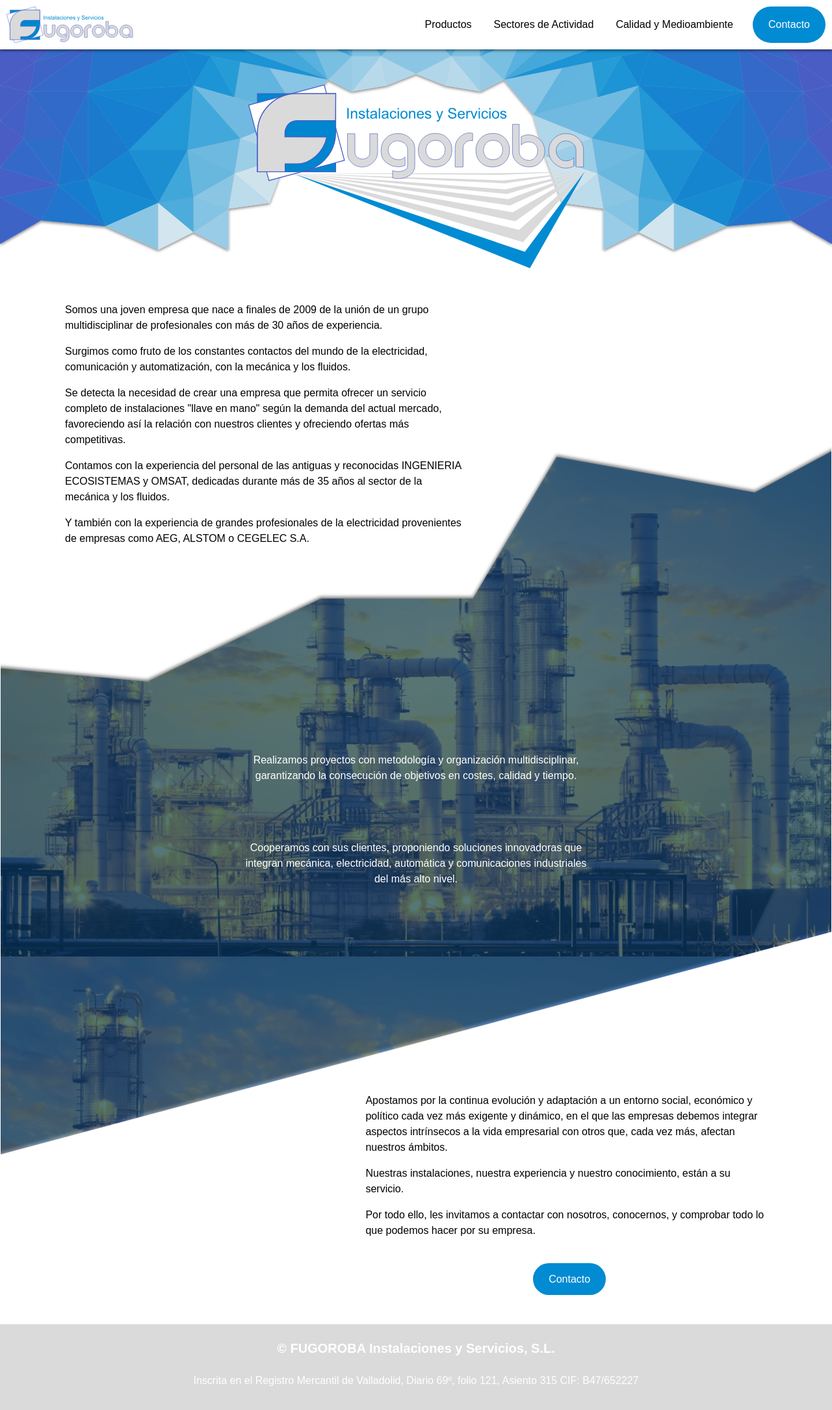
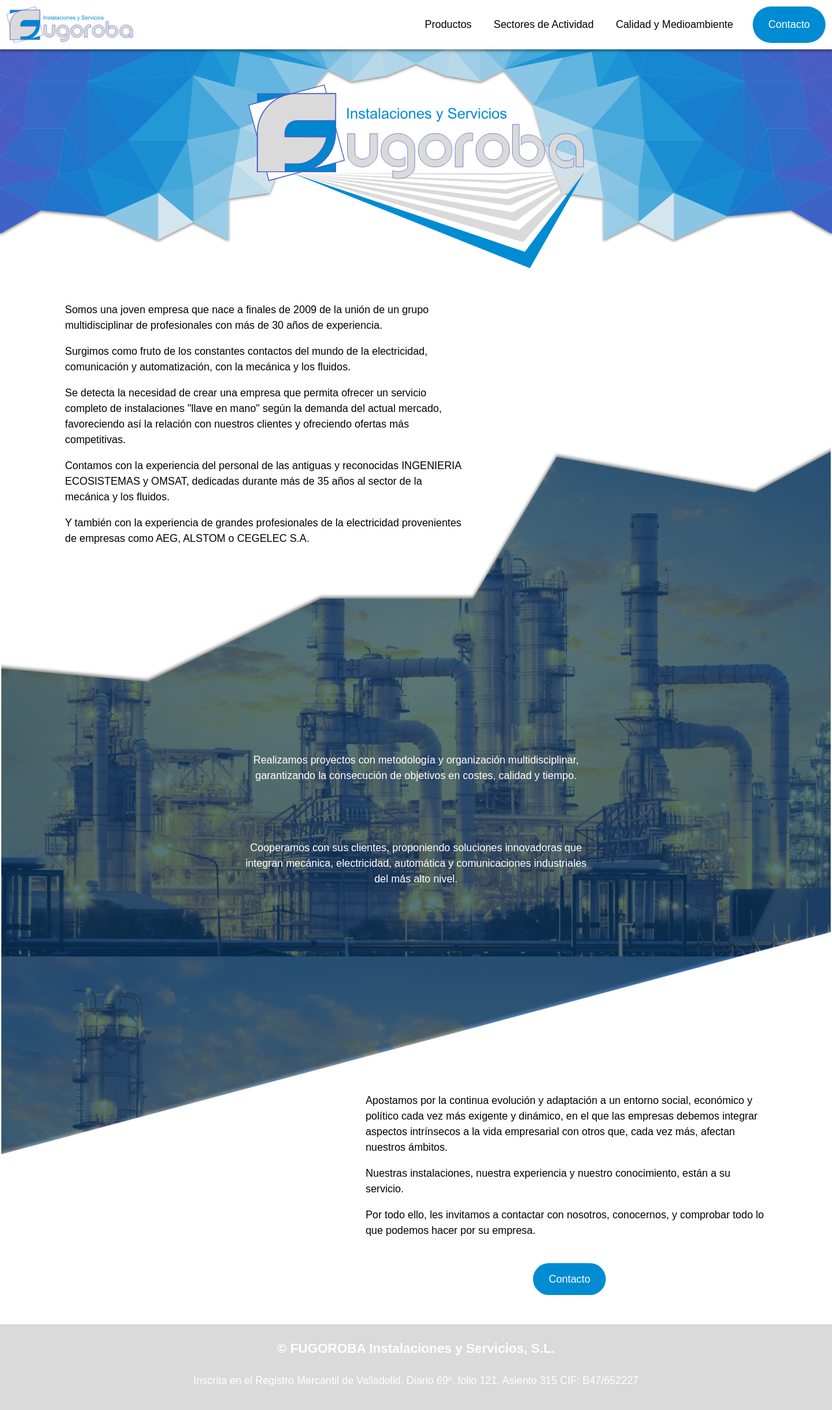
Before and after one commit to RaulLazaro/fugoroba, a Jekyll site: the page built from index.html, in a window 1280 px wide. Shown: the whole page at 65% size. Built offline with Jekyll 4.4.1, drawn with Linux system fonts in a browser that asks for light colours; the list of posts is cut into pages by our own code.

Commit message:
parallax

```diff
--- a/assets/css/style.scss
+++ b/assets/css/style.scss
@@ -86,7 +86,7 @@
 
 
 .hero {
-  background:  url({{ 'assets/media/hero.svg' | absolute_url }}) no-repeat center center;
+  background:  url({{ 'assets/media/hero.svg' | absolute_url }}) no-repeat bottom center;
   background-size: cover;
 }
 
@@ -113,8 +113,8 @@
   margin-bottom: -175px;
   position: relative;
   z-index: -1;
-  outline: 2px solid white;
-  outline-offset: -1px;
+  outline: 3px solid white;
+  outline-offset: -2px;
 }
 
 @media (min-width: 768px) {
@@ -131,8 +131,15 @@
   }
 }
 
+@media (min-width: 1800px) {
+  .parallax {
+    margin-top: -200px;
+    margin-bottom: -200px;
+  }
+}
+
 .mask {
-  background: url({{ 'assets/media/mask.svg' | absolute_url }}) no-repeat top center;
+  background: url({{ 'assets/media/mask.svg' | absolute_url }}) no-repeat center center;
   background-size: cover;
 
 }
--- a/index.html
+++ b/index.html
@@ -13,7 +13,6 @@
     </div>
   </div>
 </div>
-
 
 <div class="container">
   <div class="row">
```
